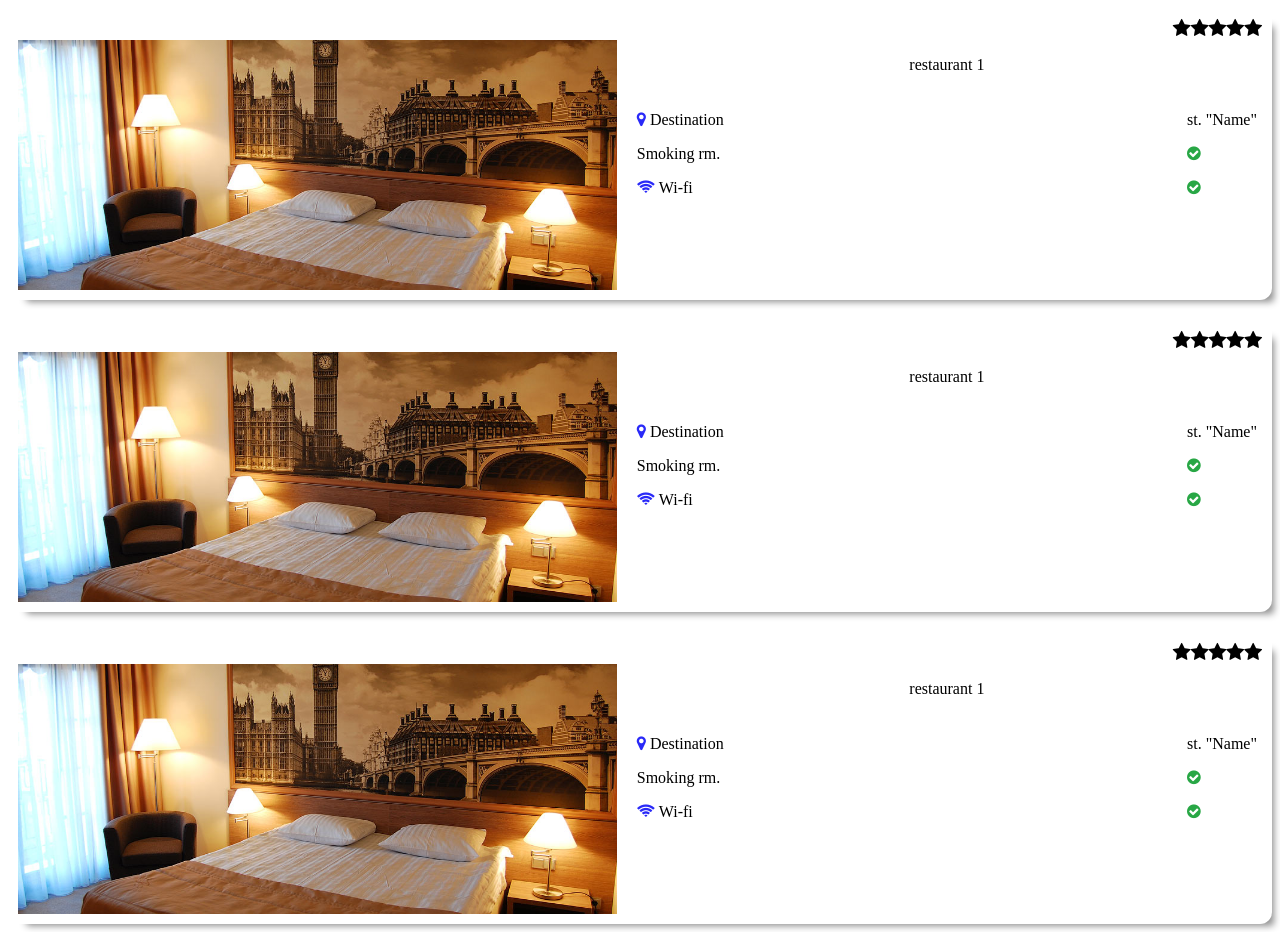
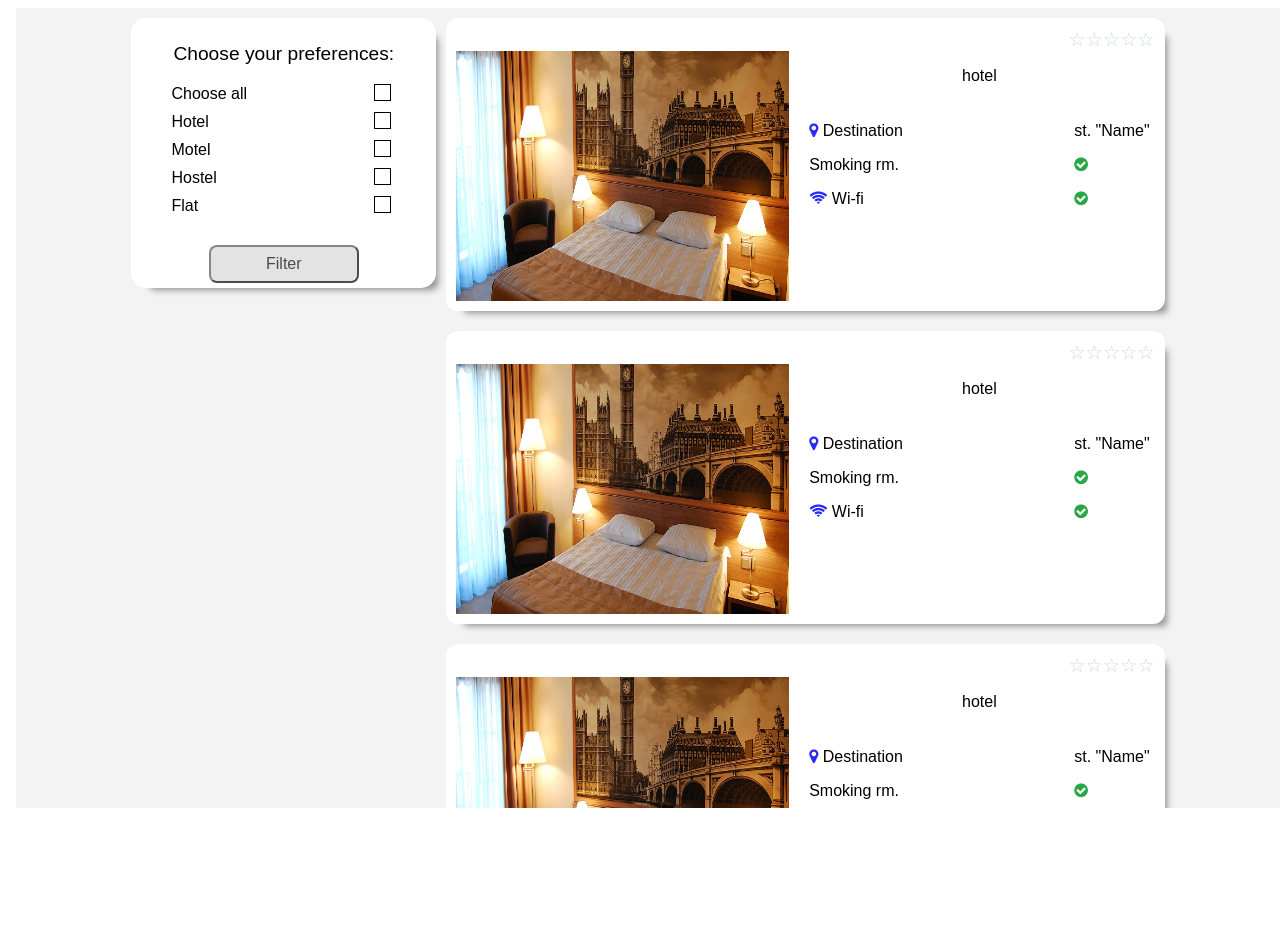
Before and after one commit to JulianaSen/LVreact, a React (Create React App) app in the folder lviv_vacation/: page / in a window 1280 px wide. After the commit the page ends 816 px from the top, so only its background shows below. Built offline with nearby package versions, Linux system fonts and the light colour scheme.

Commit message:
html move to react

```diff
--- a/lviv_vacation/package.json
+++ b/lviv_vacation/package.json
@@ -6,6 +6,7 @@
     "font-awesome": "^4.7.0",
     "react": "^16.8.6",
     "react-dom": "^16.8.6",
+    "react-responsive-navbar": "^1.0.11",
     "react-scripts": "3.0.1"
   },
   "scripts": {
--- a/lviv_vacation/src/components/App/App.js
+++ b/lviv_vacation/src/components/App/App.js
@@ -1,14 +1,12 @@
 import React, {Component} from 'react';
-import FilterMenu from '../FilterMenu/filterMenu';
 import  '../../css/style.css';
-import ItemOfCatalog from '../itemOfCatalog/itemOfCatalog'
-import Catalog from '../itemOfCatalog/Catalog'
+import CatalogWithFilter from '../CatalogWithFilter/CatalogWithFilter'
 
 
 export default class App extends Component{
     render() {
         return (
-            <Catalog />
+            <CatalogWithFilter />
         )
       }
 }
--- a/lviv_vacation/src/components/itemOfCatalog/description.js
+++ b/lviv_vacation/src/components/Catalog/description.js
@@ -2,10 +2,11 @@ import React from 'react';
 
 export default class Description extends React.Component {
     render() {
+
         return (
             <div className="description ">
                 <div className="name-hotel">
-                  <p>restaurant 1</p>
+                  <p>hotel</p>
                 </div>
                 <div className="servises">
                   <div>
--- a/lviv_vacation/src/components/itemOfCatalog/itemOfCatalog.js
+++ b/lviv_vacation/src/components/Catalog/itemOfCatalog.js
@@ -1,12 +1,12 @@
 import React from 'react';
-import Rating from './rating';
+import RatingStar from './rating';
 import Description from './description';
 
 export default class ItemOfCatalog extends React.Component {
   render() {
     return (
         <div className="hotel-container">
-           <Rating />
+           <RatingStar />
             <div className="hotel">
               <div className="container-img container-img-hotels">
                 <div className="additional-information">
@@ -14,8 +14,8 @@ export default class ItemOfCatalog extends React.Component {
                 </div>
               </div>
               <Description />
-            </div>
           </div>
+        </div>
     )
   }
 }
--- /dev/null
+++ b/lviv_vacation/src/components/Catalog/rating.js
@@ -0,0 +1,95 @@
+import React, {Component} from 'react';
+
+function Star({
+    value,
+    color,
+    handleHover,
+    handleHoverLeave,
+    handleClick,
+    isFilled
+  }) {
+    return (
+      <span
+        className="Star"
+        style={{ color }}
+        onMouseEnter={() => handleHover(value)}
+        onMouseLeave={() => handleHoverLeave(value)}
+        onClick={() => handleClick(value)}
+      >
+        {isFilled ? "★" : "☆"}
+      </span>
+    );
+  }
+
+class Rating extends Component {
+    static defaultProps = { max: 5 };
+    constructor(props) {
+      super(props);
+      this.state = {
+        dynamicValue: props.stars,
+        value: 0
+      };
+      this._colors = {
+        1: "#f44336",
+        2: "#FF5722",
+        3: "#FF9800",
+        4: "#FFC107",
+        5: "#FFEB3B"
+      };
+
+      this.handleClick = this.handleClick.bind(this);
+      this.handleMouseEnter = this.handleMouseEnter.bind(this);
+      this.handleMouseLeave = this.handleMouseLeave.bind(this);
+    }
+    handleClick(newValue) {
+      this.setState({
+        value: newValue,
+        dynamicValue: newValue
+      });
+    }
+    handleMouseEnter(newValue) {
+      this.setState({ dynamicValue: newValue });
+    }
+
+    handleMouseLeave(newValue) {
+      this.setState({ dynamicValue: this.state.value });
+    }
+
+    render() {
+      console.log(this.props.max)
+      const { dynamicValue, value } = this.state;
+      const starSpans = [];
+      const max = this.props.max;
+      let count = 0;
+      for (let v = 1; v <= max; v++) {
+        if (v <= dynamicValue) {
+          count++;
+        }
+      }
+      for (let v = 1; v <= max; v++) {
+        starSpans.push(
+          <Star
+            key={v}
+            color={this._colors[count]}
+            isFilled={v <= dynamicValue}
+            value={v}
+            handleHover={this.handleMouseEnter}
+            handleHoverLeave={this.handleMouseLeave}
+            handleClick={this.handleClick}
+          />
+        );
+      }
+
+      return <div>{starSpans}</div>;
+    }
+  }
+
+export default class RatingStar extends React.Component {
+    render() {
+        return (
+            <div className="rating">
+                 <Rating stars={0} />
+            </div>
+        )
+    }
+}
--- /dev/null
+++ b/lviv_vacation/src/components/CatalogWithFilter/CatalogWithFilter.js
@@ -0,0 +1,30 @@
+import React from 'react';
+import FilterMenu from '../FilterMenu/filterMenu';
+import Catalog from '../Catalog/Catalog'
+
+export default class CatalogWithFilter extends React.Component{
+  render() {
+    return (
+      <body class="mainContent">
+        <div class="nav-container">
+          <label class="burger-cont">
+            <span></span>
+            <input type="checkbox" class="hamburger" />
+            <div class="nav-icon">
+              <div></div>
+            </div>
+          </label>
+          <FilterMenu smallscreen="small-screen"/>
+        </div>
+
+        <main className="main-container">
+          <div className="wave-block">
+            <FilterMenu />
+            <Catalog />
+          </div>
+        </main>
+      </body>
+
+    )
+  }
+}
--- a/lviv_vacation/src/components/FilterMenu/filterMenu.js
+++ b/lviv_vacation/src/components/FilterMenu/filterMenu.js
@@ -4,8 +4,14 @@ import ButtonFilter from './buttonFilter';
 
 export default class FilterMenu extends React.Component {
   render() {
+    let smallScreenClass = `preferences`;
+
+    if(this.props.smallscreen) {
+      smallScreenClass = `preferences ${this.props.smallscreen}`;
+    }
+
     return (
-      <div className="preferences">
+      <div className={smallScreenClass} >
         <div className="form-preferences">
           <form className="form" action="">
             <div className="form-container">
--- a/lviv_vacation/src/components/FilterMenu/itemForCheck.js
+++ b/lviv_vacation/src/components/FilterMenu/itemForCheck.js
@@ -1,6 +1,12 @@
 import React from 'react';
 
 export default class ItemForCheck extends React.Component {
+  constructor(props) {
+    super(props);
+
+  }
+
+
   render() {
     return (
       <div>
--- a/lviv_vacation/src/components/itemOfCatalog/rating.js
+++ /dev/null
@@ -1,15 +0,0 @@
-import React from 'react';
-
-export default class Rating extends React.Component {
-    render() {
-        return (
-            <div className="rating">
-                <label><input type="checkbox" className="rating-star" /><i className="fa fa-star" /></label>
-                <label><input type="checkbox" className="rating-star" /><i className="fa fa-star" /></label>
-                <label><input type="checkbox" className="rating-star" /><i className="fa fa-star" /></label>
-                <label><input type="checkbox" className="rating-star" /><i className="fa fa-star" /></label>
-                <label><input type="checkbox" className="rating-star" /><i className="fa fa-star" /></label>
-            </div>
-        )
-    }
-}
--- a/lviv_vacation/src/css/style.css
+++ b/lviv_vacation/src/css/style.css
@@ -760,8 +760,16 @@ i.fa-star:hover {
 .fa-check-circle {
   color: #28a745;
 }
+.fa-times-circle {
+  color: red;
+}
 .nav-container {
   display: none;
+}
+.Star {
+  color: #cfd8dc;
+  cursor: pointer;
+  transition: all 0.3s;
 }
 .container-img {
   align-self: center;
@@ -886,6 +894,7 @@ i.fa-star:hover {
     width: 100%;
     top: 0;
     background-color: black;
+    z-index: 3;
   }
   .small-screen {
     display: block;
@@ -896,7 +905,7 @@ i.fa-star:hover {
     max-width: 60%;
   }
   .main-container {
-    margin-top: 320px;
+    margin-top: 350px;
   }
 }
 @media screen and (max-width: 977px) {
--- a/lviv_vacation/src/less/style.less
+++ b/lviv_vacation/src/less/style.less
@@ -886,10 +886,19 @@ i.fa-star:hover  {
 .fa-check-circle {
    color: #28a745;
 }
-
+.fa-times-circle {
+    color: red;
+}
 .nav-container {
     display: none;
 }
+
+.Star {
+
+    color: #cfd8dc;
+    cursor: pointer;
+    transition: all 0.3s;
+  }
 
 .container-img {
     align-self: center;
@@ -1056,6 +1065,7 @@ i.fa-star:hover  {
         width: 100%;
         top: 0;
         background-color: black;
+        z-index: 3;
     }
 
     .small-screen {
@@ -1069,7 +1079,7 @@ i.fa-star:hover  {
     }
 
     .main-container {
-        margin-top: 320px;
+        margin-top: 350px;
     }
     // .form-preferences {
     //     width: 50%;
```
Also changed, not shown: lviv_vacation/src/components/Catalog/Catalog.js (renamed from lviv_vacation/src/components/itemOfCatalog/Catalog.js), 1 other file (tests, documents, lock files or other folders).
